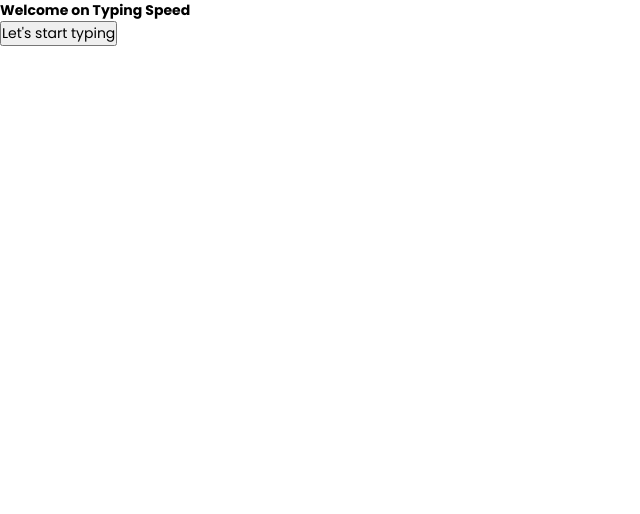
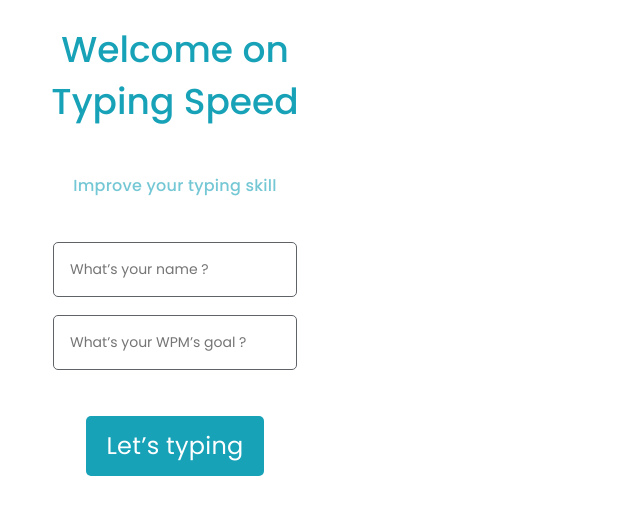
Before and after one commit to epoundor/Typespeed-plugin, a browser extension: page index.html in a window 1280 px wide. Shown: the whole page, without its empty margins (0-640 px from the left). Drawn offline with Linux system fonts and the light colour scheme.

Commit message:
add home page

```diff
--- a/index.html
+++ b/index.html
@@ -1,18 +1,85 @@
 <!DOCTYPE html>
 <!-- Coding By epoundor - github.com/epoundor -->
 <html lang="en" dir="ltr">
+
 <head>
   <meta charset="utf-8">
   <title>Typing Speed Test Game </title>
   <link rel="stylesheet" href="style.css">
   <meta name="viewport" content="width=device-width, initial-scale=1.0">
 </head>
+
 <body>
   <h1>Welcome on Typing Speed</h1>
-   <button>Let's start typing</button>
+  <p>Improve your typing skill</p>
+  <div class="flex">
+    <input type="text" placeholder="What’s your name ?">
+    <input type="text" placeholder="What’s your WPM’s goal ?">
+  </div>
+  <a href="/typing.html">Let’s typing</a>
 
   <script src="js/paragraphs.js"></script>
   <script src="js/script.js"></script>
 
 </body>
+<style>
+  body {
+    display: flex;
+    flex-direction: column;
+    padding: 24px;
+    justify-content: space-between;
+    align-items: center;
+    width: 350px;
+    height: 500px;
+  }
+
+  h1 {
+    font-weight: 500;
+    font-size: 36px;
+    line-height: 52px;
+    text-align: center;
+    color: #17a2b8;
+  }
+
+  p {
+    font-weight: 500;
+    font-size: 16px;
+    line-height: 23px;
+    display: flex;
+    align-items: center;
+    text-align: center;
+    letter-spacing: 0.25px;
+
+    color: rgba(23, 162, 184, 0.6);
+
+  }
+
+  input {
+    width: 244px;
+    padding: 16px;
+    border: 1px solid #5F6368;
+    border-radius: 5px;
+  }
+
+  .flex {
+    display: flex;
+    flex-direction: column;
+    gap: 18px;
+  }
+
+  a {
+    font-weight: 400;
+    font-size: 24px;
+    line-height: 28px;
+    display: flex;
+    align-items: center;
+    letter-spacing: 0.25px;
+    text-decoration: none;
+    color: #FFFFFF;
+    background: #17A2B8;
+    padding: 16px 20px;
+    border-radius: 5px;
+  }
+</style>
+
 </html>
```
Also changed, not shown: favicon.png (added), manifest.json. Lines whose indentation alone changed are shown as unchanged.
